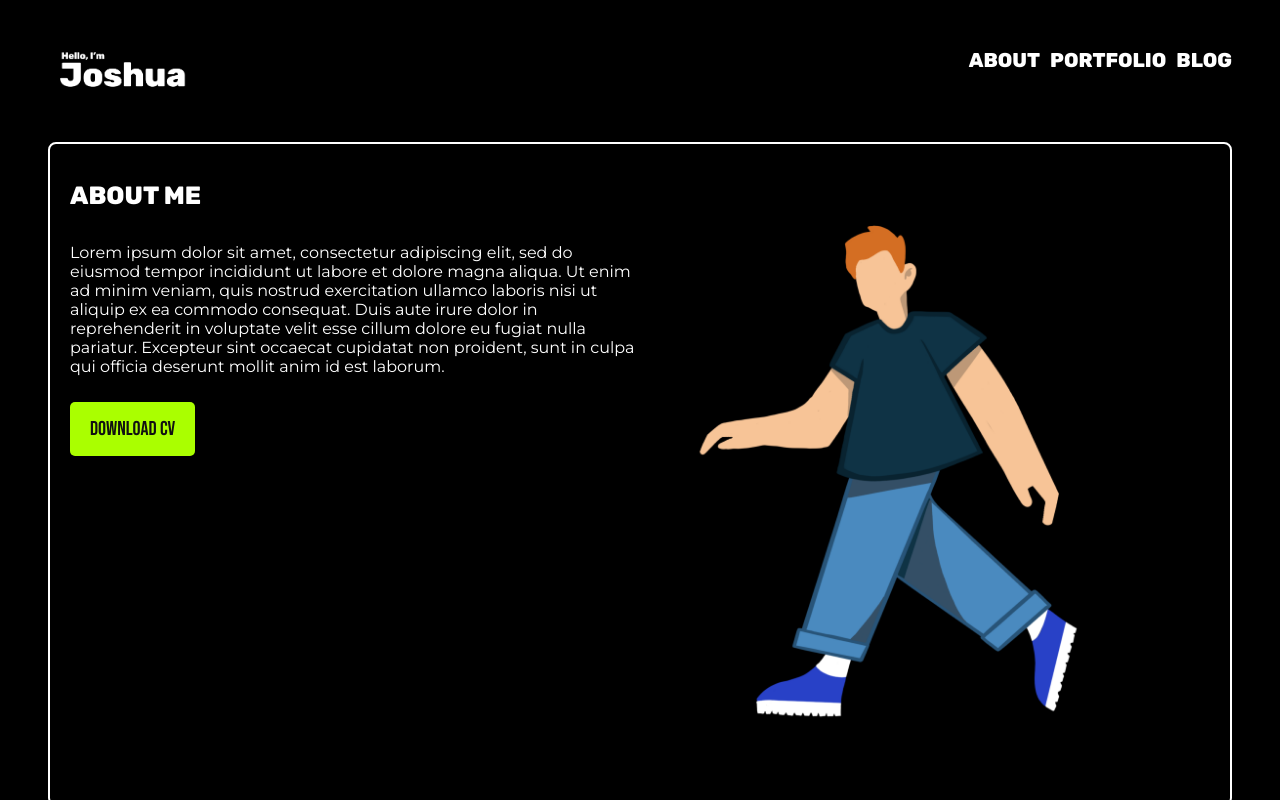
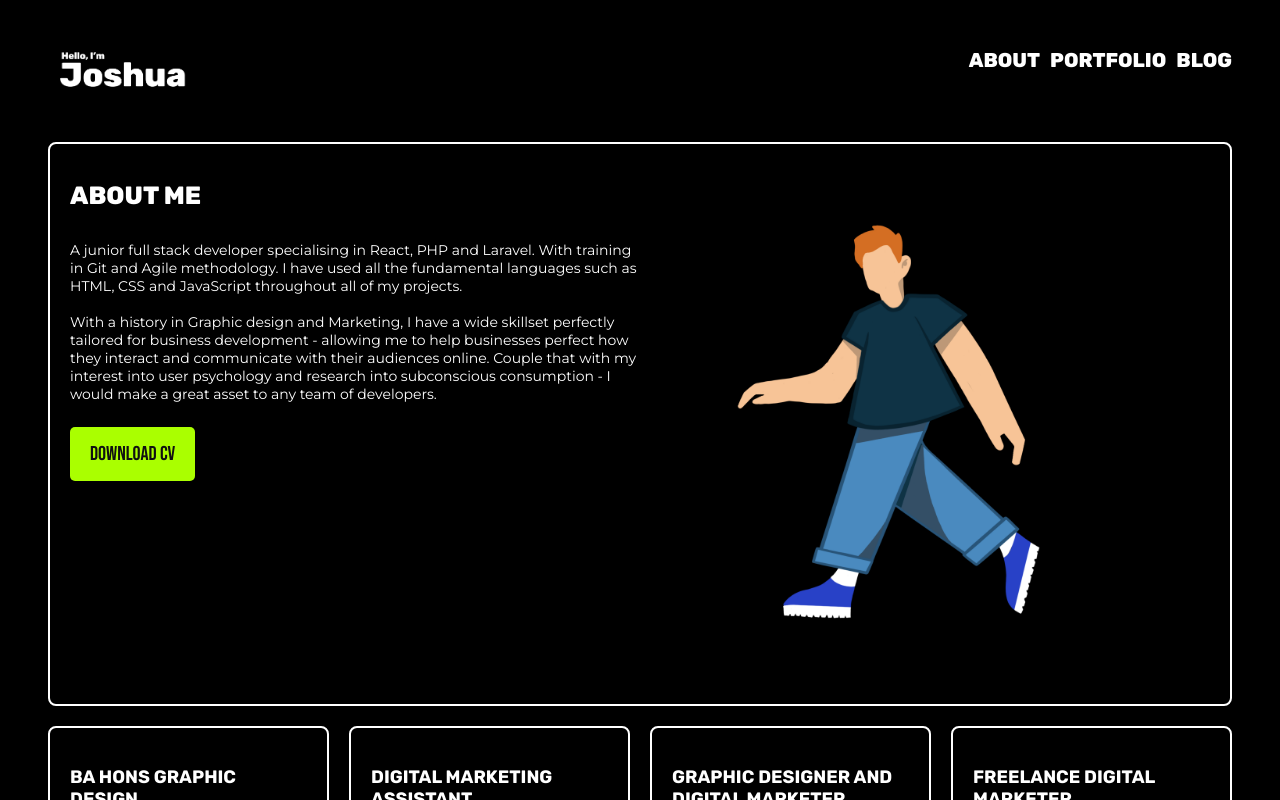
Before and after one commit to JoshuaLDL/Portfolio-V2, a React (Vite) app: page /about in a window 1280 px wide. Shown: the top 800 px of the page. Built offline with nearby package versions, Linux system fonts and the light colour scheme.

Commit message:
added projects to portfolio.

```diff
--- a/src/App.css
+++ b/src/App.css
@@ -54,6 +54,7 @@
 body{
     background-color: black;
     padding: 20px;
+    font-size:14px;
 }
 
 nav {
--- a/src/Components/AboutSection/index.jsx
+++ b/src/Components/AboutSection/index.jsx
@@ -1,8 +1,6 @@
 import Button from "../Button";
 import ImageTwo from "../ImageTwo";
-import "./AboutSection.css"
-
-
+import "./AboutSection.css";
 
 export default function AboutSection({link, text}) {
 
@@ -13,16 +11,17 @@
         <div className="innerAboutSection">
             <h1>ABOUT ME</h1>
 
-            <p>Lorem ipsum dolor sit amet, consectetur adipiscing elit, sed do eiusmod tempor incididunt ut labore et dolore magna aliqua.
-                Ut enim ad minim veniam, quis nostrud exercitation ullamco laboris nisi ut aliquip ex ea commodo consequat.
-                Duis aute irure dolor in reprehenderit in voluptate velit esse cillum dolore eu fugiat nulla pariatur.
-                Excepteur sint occaecat cupidatat non proident, sunt in culpa qui officia deserunt mollit anim id est laborum.</p>
+            <p> A junior full stack developer specialising in React, PHP and Laravel. With training in Git and Agile methodology. I have used all the fundamental languages such as HTML, CSS and JavaScript throughout all of my projects.
+                <br></br>
+                <br></br>
+                With a history in Graphic design and Marketing, I have a wide skillset perfectly tailored for business development - allowing me to help businesses perfect how they interact and communicate with their audiences online. Couple that with my interest into user psychology and research into subconscious consumption - I would make a great asset to any team of developers. </p>
 
-                <Button text={text} link={link} />
+                <a href="public/Assets/JoshuaDownton-LewisCV.pdf" download="Joshua D-L CV" target='_blank'>
+                <button>Download CV</button>
+                </a>
         </div>
 
         <div className="imageSectionTwo">
-            {/* <img src="Assets/ImageOne.png" alt="Illustration of a ginger man sat crossed-leg" width="100%" height="auto" /> */}
             <ImageTwo />
         </div>
 
--- a/src/Components/ImageTwo/index.jsx
+++ b/src/Components/ImageTwo/index.jsx
@@ -3,7 +3,7 @@
 export default function ImageTwo() {
     return (
         <div className="imageTwo">
-            <img src="Assets/ImageTwo.png" alt="photo of gumbo in a white bowl with some white rice." width="100%" height="auto" />
+            <img src="Assets/ImageTwo.png" alt="Illustration of a ginger man wearing a blue tshirt and jeans walking." width="80%" height="auto" />
         </div>
     )
 }
```
Also changed, not shown: public/Projects.json (+7 -24 lines), 1 other file (tests, documents, lock files or other folders).
